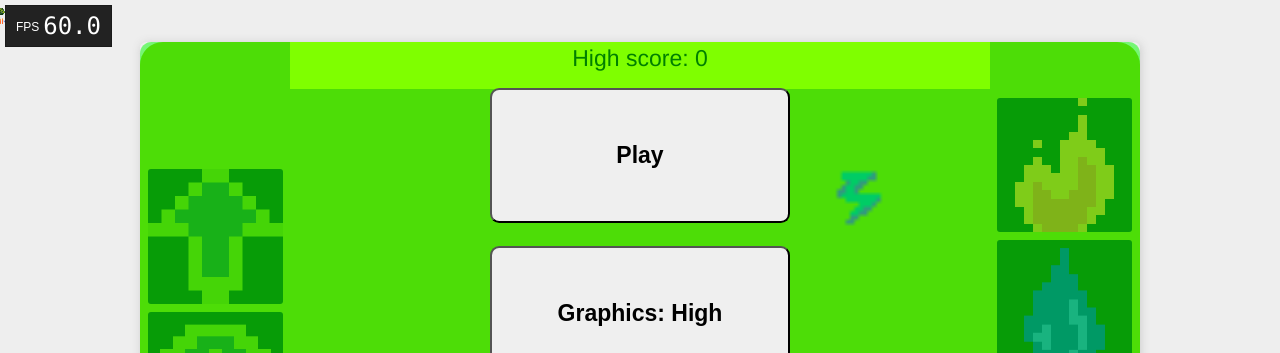
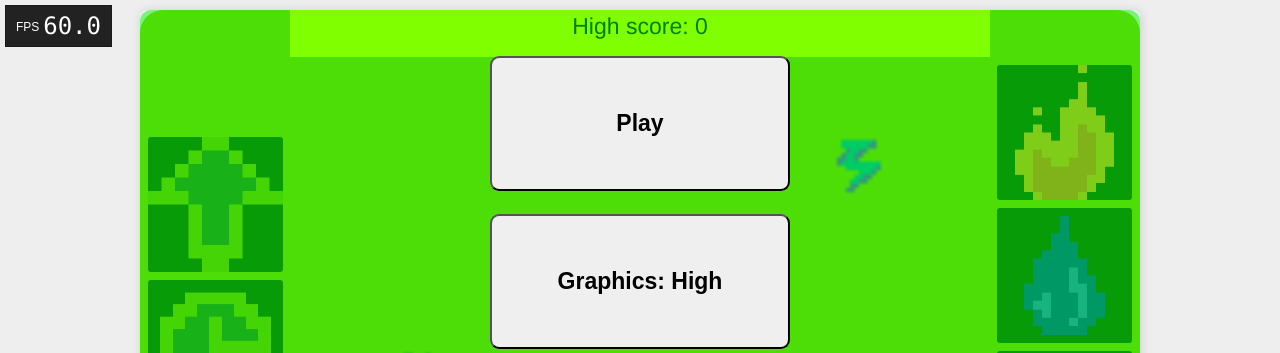
Before and after one commit to delanni/js13k, a plain HTML site: page index.html in a window 1280 px wide. Shown: the top 353 px of the page. Drawn offline with Linux system fonts and the light colour scheme.

Commit message:
hide img

```diff
--- a/index.html
+++ b/index.html
@@ -127,15 +127,11 @@
 		margin-left:1em;
 		margin-right:1em;
 	}
-	img{
-		width:15px;
-		height:16px;
-	}
 </style>
 </head>
 
 <body>
-<img src="img/atlas2.png" id="imglol"/>
+<img src="img/atlas2.png" id="imglol" style="display:none" />
 <div id="wrapper">
 	<div id="veil">
 		<button id="startbutton" style="margin-top:2em">Play</button>
```
